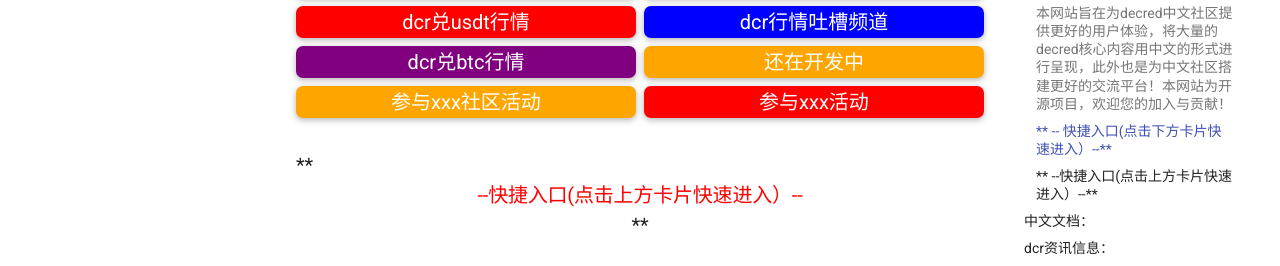
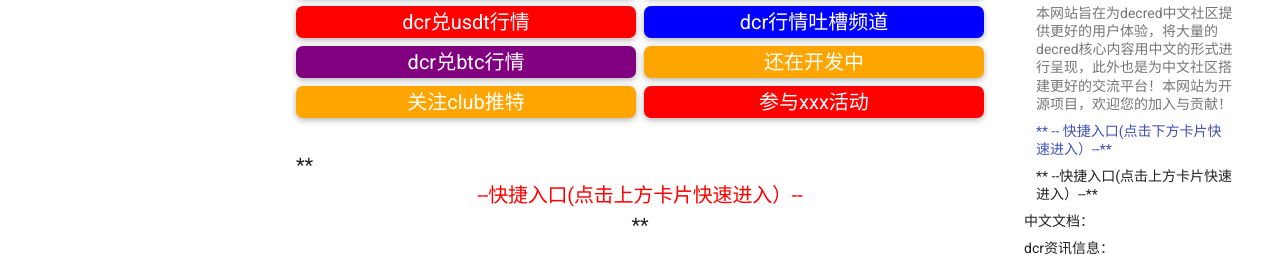
Before and after one commit to decredclub/decredclub, an MkDocs documentation site: the page built from docs/index.md, in a window 1280 px wide and 900 px high, scrolled down 438 px. Shown: the part 170-436 px from the top of the window. Built offline with MkDocs 1.6.1 and Material for MkDocs 9.7.7, drawn with Linux system fonts in a browser that asks for light colours; comment, search, counter and statistics services are not loaded.

Commit message:
Update index.md

```diff
--- a/docs/index.md
+++ b/docs/index.md
@@ -100,8 +100,8 @@
     <div class="grid-item orange" onclick="location.href='another-page.html'">
       还在开发中
     </div>
-        <div class="grid-item orange" onclick="location.href='another-page.html'">
-      参与xxx社区活动
+        <div class="grid-item orange" onclick="location.href='https://twitter.com/decredclub'">
+      关注club推特
     </div>
     <div class="grid-item red"  onclick="location.href='another-page.html'">
       参与xxx活动
```
